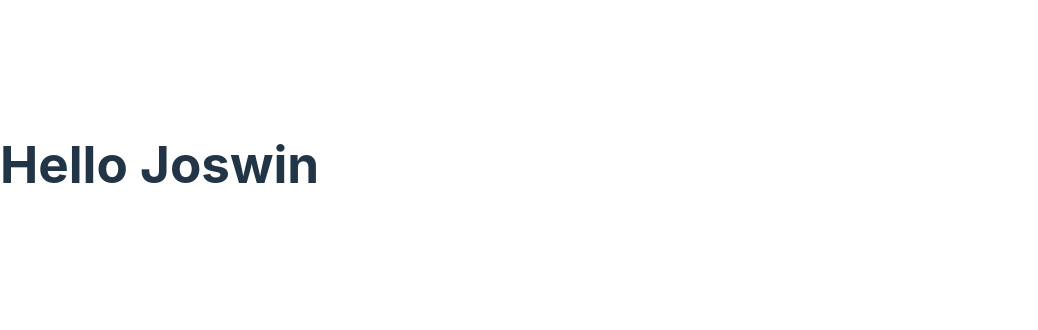
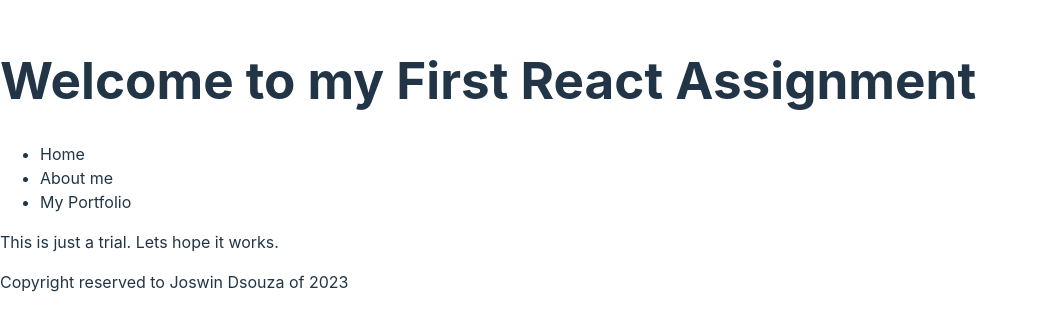
Before and after one commit to JoswinDsouza99/ReactTraining, a React (Vite) app in the folder sample-project/: page / in a window 1280 px wide. Shown: the part 236-566 px from the top of the page, without its empty margins (0-1038 px from the left). Built offline with nearby package versions, Linux system fonts and the light colour scheme.

Commit message:
The One with the Components

```diff
--- a/sample-project/src/App.tsx
+++ b/sample-project/src/App.tsx
@@ -1,7 +1,24 @@
+import Header from "./Component/Header";
+import Menu from "./Component/Menu";
+import Content from "./Component/Content";
 import Message from "./Component/Message";
+import Footer from "./Component/Footer";
 
 function App() {
-  return <Message></Message>;
+  return (
+    <div>
+      <Header/>
+      <div>
+      <span>
+        <Menu/>
+        <Content/>
+      </span>
+      </div>
+      <div>
+        <Footer/>
+      </div>
+    </div>
+  );
 }
 
 export default App;
--- /dev/null
+++ b/sample-project/src/Component/Content.tsx
@@ -0,0 +1,7 @@
+function Content() {
+    const content = true;
+    if (content) return <p>This is just a trial. Lets hope it works.</p>;
+    return <p>Ok it works so enjoy.</p>;
+  }
+
+export default Content;
--- /dev/null
+++ b/sample-project/src/Component/Footer.tsx
@@ -0,0 +1,5 @@
+function Footer() {
+    return <p>Copyright reserved to Joswin Dsouza of 2023</p>
+}
+
+export default Footer;
--- /dev/null
+++ b/sample-project/src/Component/Header.tsx
@@ -0,0 +1,5 @@
+function Header() {
+    return <h1>Welcome to my First React Assignment</h1>
+}
+
+export default Header;
--- /dev/null
+++ b/sample-project/src/Component/Menu.tsx
@@ -0,0 +1,11 @@
+const Menu = () => {
+    return (
+      <ul>
+        <li>Home</li>
+        <li>About me</li>
+        <li>My Portfolio</li>
+      </ul>
+    );
+  };
+
+export default Menu;
```
